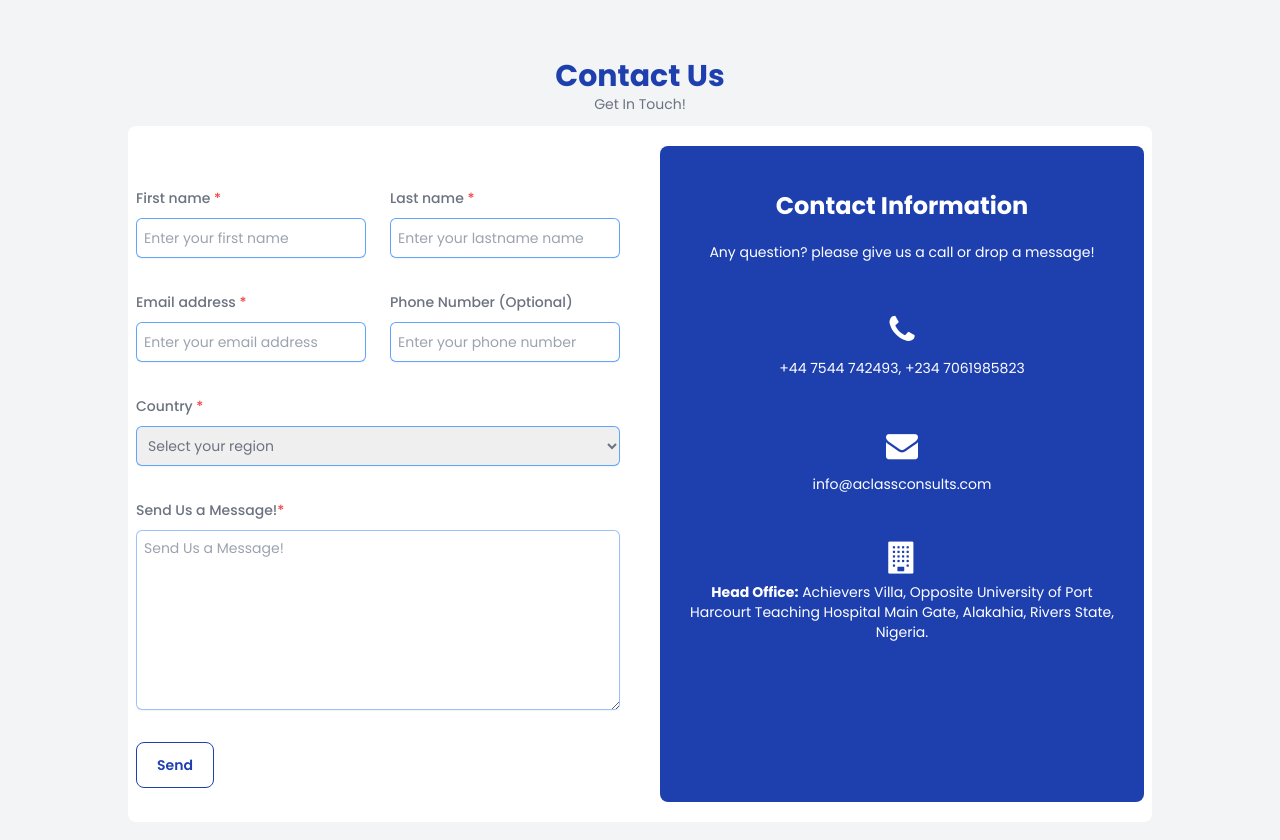
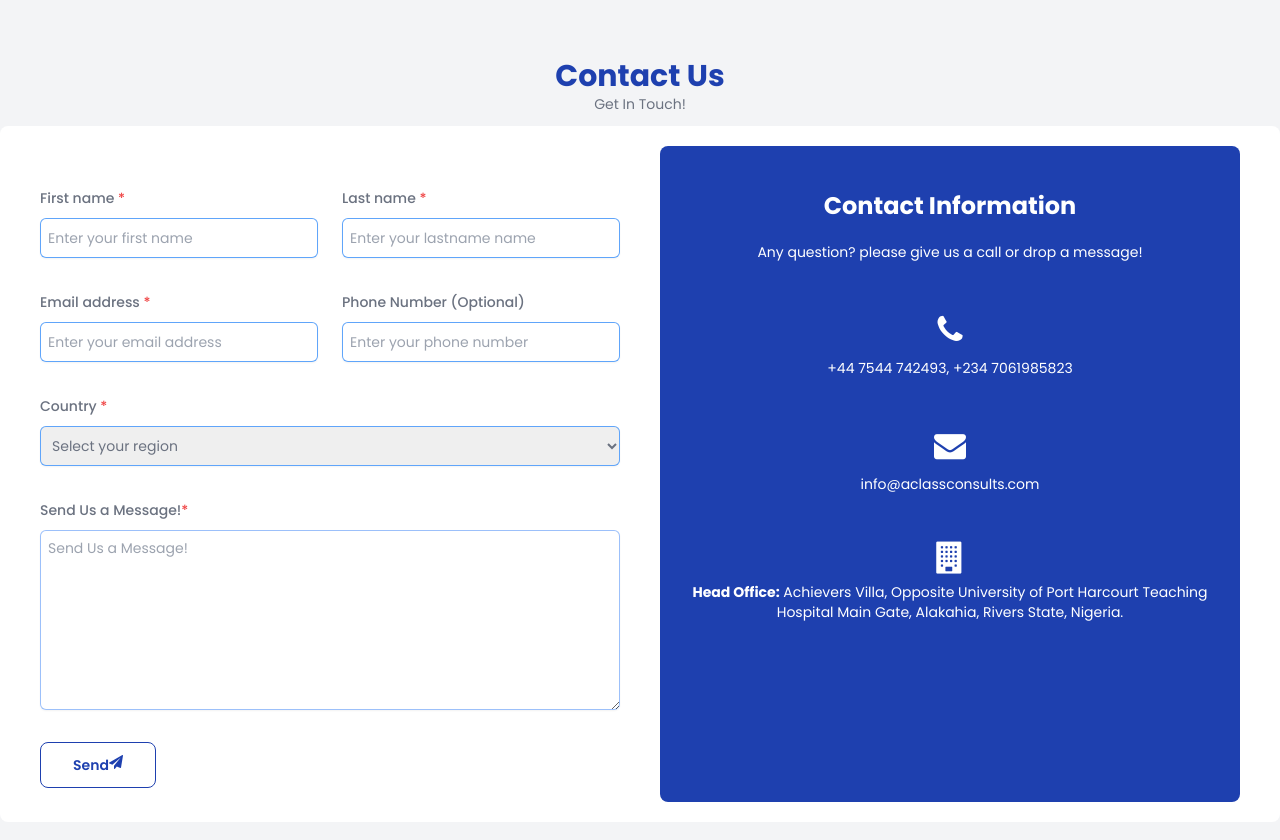
Before and after one commit to Sabastine-Aminaho/A-Class-Official, a website: page public/contact.html in a window 1280 px wide. Shown: the part 724-1564 px from the top of the page. Drawn offline with Linux system fonts and the light colour scheme.

Commit message:
another contact corrections

```diff
--- a/public/contact.html
+++ b/public/contact.html
@@ -48,7 +48,7 @@
         </div>
 
 
-        <div class="md:bg-secondary-10000  md:mx-32 md:grid grid-cols-2 gap-10 mb-10 pb-5 pt-5 px-2 rounded-lg">
+        <div class="md:bg-secondary-10000  md:mx-28 md:grid grid-cols-2 gap-10 mb-10 pb-5 pt-5 px-10 rounded-lg">
 
             <div>
                 <form action="" method="post" class="text-secondary-500 relative ">
@@ -103,8 +103,9 @@
                               <textarea id="message" name="message" rows="7" class="block w-full rounded-md border-0 py-1.5 text-gray-900 shadow-sm ring-1 ring-inset ring-gray-300 placeholder:text-gray-400 focus:ring-2 focus:ring-inset focus:outline-none focus:ring-indigo-600 sm:text-sm sm:leading-6 px-2" placeholder="Send Us a Message!" required></textarea>
                             </div>
                           </div>
-                        <div>
-                            <button type="submit" class="border border-primary-800 rounded-lg py-3 px-5 font-semibold text-primary-800 hover:bg-primary-800 transition ease-out duration-500 hover:text-secondary-10000">Send</button>
+                        <div class="mx-auto h-screen flex items-center justify-center">
+                            <button type="submit" class="border border-primary-800 rounded-lg py-3 px-8 font-semibold text-primary-800 flex hover:bg-primary-800 transition ease-out duration-500 hover:text-secondary-10000 ">Send <i class="fa fa-paper-plane " aria-hidden="true"></i></button>
+
                         </div>
                           </div>
                 </form>
```
